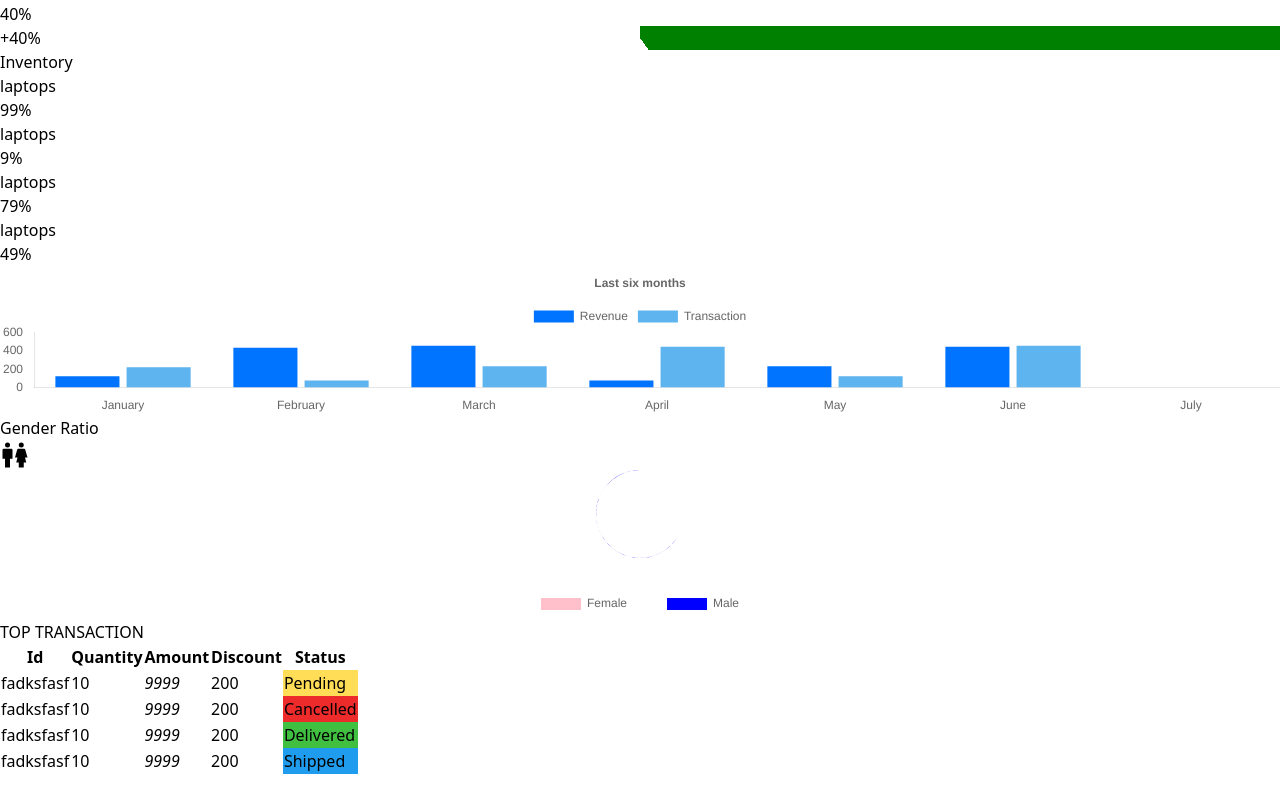
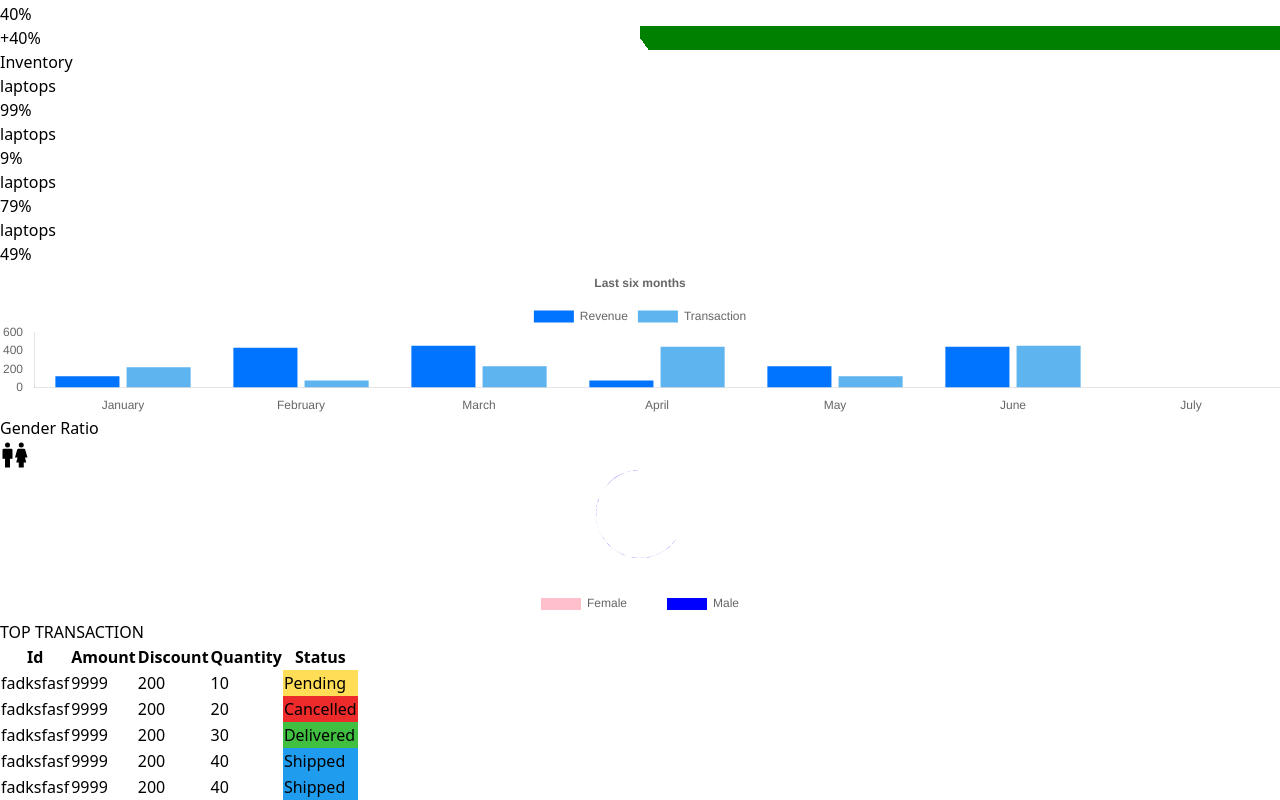
Before and after one commit to niteshgiri-7/dotEcom, a React (Vite) app: page /admin/dashboard in a window 1280 px wide. Shown: the part 583-1383 px from the top of the page. Before the commit the page ends 1357 px from the top, so only its background shows below. Built offline with nearby package versions, Linux system fonts and the light colour scheme.

Commit message:
dashboard-table complete with HOC

```diff
--- /dev/null
+++ b/src/Components/DashboardTable.tsx
@@ -0,0 +1,86 @@
+import { ColumnDef } from '@tanstack/react-table';
+import { useMemo } from 'react';
+import TableHOC from './TableHOC';
+
+type Transaction = {
+    Id: string;
+    Quantity: number;
+    Discount: number;
+    Amount: number;
+    Status: string;
+  }
+
+  const data: Transaction[] = [
+    {
+      Id: "fadksfasf",
+      Quantity: 10,
+      Discount: 200,
+      Amount: 9999,
+      Status: "Pending"
+    },
+    {
+      Id: "fadksfasf",
+      Quantity: 20,
+      Discount: 200,
+      Amount: 9999,
+      Status: "Cancelled"
+    },
+    {
+      Id: "fadksfasf",
+      Quantity: 30,
+      Discount: 200,
+      Amount: 9999,
+      Status: "Delivered"
+    },
+    {
+      Id: "fadksfasf",
+      Quantity: 40,
+      Discount: 200,
+      Amount: 9999,
+      Status: "Shipped"
+    },
+    {
+      Id: "fadksfasf",
+      Quantity: 40,
+      Discount: 200,
+      Amount: 9999,
+      Status: "Shipped"
+    },
+
+  ]
+
+const DashboardTable = () => {
+
+    const columns = useMemo<ColumnDef<Transaction,string>[]>(
+        () => [
+          {
+            accessorKey: 'Id',
+            cell: (info) => info.getValue(),
+          },
+        {
+            accessorKey:"Amount",
+            cell:(info)=>info.getValue(),
+        },
+        {
+            accessorKey:"Discount",
+            cell:(info)=>info.getValue(),
+        },
+        {
+            accessorKey:"Quantity",
+            cell:(info)=>info.getValue()
+        },
+        {
+            accessorKey:"Status",
+            cell:(info)=>info.getValue()
+        }
+        ],
+        []
+      );
+
+
+  return (
+    TableHOC(columns,data,"TOP TRANSACTION")()
+  )
+}
+
+export default DashboardTable
--- a/src/Components/Table.tsx
+++ /dev/null
@@ -1,133 +0,0 @@
-
-
-import {
-  createColumnHelper,
-  flexRender,
-  getCoreRowModel,
-  useReactTable,
-} from '@tanstack/react-table'
-
-type Transaction = {
-  Id: string;
-  Quantity: number;
-  Discount: number;
-  Amount: number;
-  Status: string;
-}
-
-const StatusColor = {
-  Pending: "hsl(48, 100%, 67%)", // Soft Yellow (Indicates waiting)
-  Processing: "hsl(220, 90%, 65%)", // Cool Blue (Represents active work in progress)
-  Shipped: "hsl(204, 86%, 53%)", // Strong Teal (Represents movement & transit)
-  Delivered: "hsl(120, 50%, 50%)", // Deep Green (Represents success & completion)
-  Cancelled: "hsl(0, 85%, 55%)", // Bright Red (Represents termination)
-  default: "hsl(0, 0%, 95%)", // Light Gray (Neutral for unknown statuses)
-};
-
-const data: Transaction[] = [
-  {
-    Id: "fadksfasf",
-    Quantity: 10,
-    Discount: 200,
-    Amount: 9999,
-    Status: "Pending"
-  },
-  {
-    Id: "fadksfasf",
-    Quantity: 10,
-    Discount: 200,
-    Amount: 9999,
-    Status: "Cancelled"
-  },
-  {
-    Id: "fadksfasf",
-    Quantity: 10,
-    Discount: 200,
-    Amount: 9999,
-    Status: "Delivered"
-  },
-  {
-    Id: "fadksfasf",
-    Quantity: 10,
-    Discount: 200,
-    Amount: 9999,
-    Status: "Shipped"
-  },
-
-]
-
-const columnHelper = createColumnHelper<Transaction>()
-
-const columns = [
-
-  //By this way , parent header create garna sakincha, tara header Group garesi tala render garney bela isPlaceHolder check garnu parcha
-
-  // columnHelper.group({
-  //   header: 'Name',
-  //   columns: [
-  //     columnHelper.accessor('firstName', { header: 'First' }), // Child Header
-  //     columnHelper.accessor('lastName', { header: 'Last ' }),   // Child Header
-  //   ],
-  // }),
-  columnHelper.accessor('Id', {
-    cell: info => info.getValue(),
-    footer: info => info.column.id,
-  }),
-  columnHelper.accessor('Quantity', {
-    header: () => 'Quantity',
-    cell: info => info.getValue()
-  }),
-  columnHelper.accessor("Amount", {
-    cell: info => <i>{info.getValue()}</i>,//to customize the cell value
-    header: () => <span>Amount</span>
-  }),
-  columnHelper.accessor('Discount', {
-    header: () => 'Discount',//no need if not passed then the string provided is auto assigned
-    cell: info => info.getValue(),
-
-  }),
-
-  columnHelper.accessor('Status', {
-    header: 'Status',
-    cell: info => <span className='font-semibold text-gray-700'>{info.getValue()}</span>,
-
-  }),
-
-
-]
-export const Table = () => {
-
-  const table = useReactTable({
-    data,
-    columns,
-    getCoreRowModel: getCoreRowModel(),//organizes rows and map them to their respective columns
-  })
-
-  return (
-    <table className='mt-2 h-full w-full border-spacing-y-1 border-separate   md:border-spacing-6 md:border-separate'>
-      <thead className=''>
-        {table.getHeaderGroups().map(headerGroup => (
-          <tr key={headerGroup.id} className=''>
-            {headerGroup.headers.map(header => (
-              <th className='text-center' key={header.id}>{header.isPlaceholder ? null : flexRender(header.column.columnDef.header, header.getContext())}</th>
-            ))}
-          </tr>
-        ))}
-      </thead>
-      <tbody className=''>
-        {table.getRowModel().rows.map(row => (
-          <tr className="" key={row.id}>
-            {row.getVisibleCells().map(cell => {
-              const status = (cell.column.id==="Status"?cell.getValue():StatusColor.default) as keyof typeof StatusColor;
-            return  <td className={`text-center  rounded-2xl p-1`} key={cell.id} style={{backgroundColor:StatusColor[status]}}>
-                {flexRender(cell.column.columnDef.cell, cell.getContext())}
-              </td>
-})
-            }
-          </tr>
-        ))}
-      </tbody>
-    </table>
-
-  )
-}
--- /dev/null
+++ b/src/Components/TableHOC.tsx
@@ -0,0 +1,78 @@
+import { ColumnDef, flexRender, getCoreRowModel, getSortedRowModel, SortingState, useReactTable } from '@tanstack/react-table';
+import { useState } from 'react';
+import { FcGenericSortingAsc, FcGenericSortingDesc } from 'react-icons/fc';
+
+const TableHOC = <T extends object,U>(columns:ColumnDef<T,U>[], data: T[], heading: string) => {
+    const StatusColor = {
+        Pending: "hsl(48, 100%, 67%)", // Soft Yellow (Indicates waiting)
+        Processing: "hsl(220, 90%, 65%)", // Cool Blue (Represents active work in progress)
+        Shipped: "hsl(204, 86%, 53%)", // Strong Teal (Represents movement & transit)
+        Delivered: "hsl(120, 50%, 50%)", // Deep Green (Represents success & completion)
+        Cancelled: "hsl(0, 85%, 55%)", // Bright Red (Represents termination)
+        default: "hsl(0, 0%, 95%)", // Light Gray (Neutral for unknown statuses)
+      };
+
+    return function Table() {
+        const [sorting, setSorting] = useState<SortingState>([]);
+        const table = useReactTable({
+            data,
+            columns,
+            state: { sorting },
+            onSortingChange: setSorting,
+            getCoreRowModel: getCoreRowModel(),//organizes rows and map them to their respective columns
+            getSortedRowModel: getSortedRowModel(),
+        })
+
+        return (
+            <div className="mt-5 pt-2 w-full h-fit lg:mt-0 lg:flex-1 lg:h-[25rem] bg-white rounded-xl lg:p-5 text-sm md:text-lg">
+                <h2 className="font-bold text-2xl text-center">{heading}</h2>
+                <div className="lg:p-3  flex justify-center items-center">
+                    <table className='mt-2 h-full w-full border-spacing-y-1 border-separate   md:border-spacing-4 md:border-separate text-[0.8rem] md:text-[1.1rem]'>
+
+                        <thead >
+
+                            {table.getHeaderGroups().map(headerGroup => (
+                                <tr key={headerGroup.id} className=''>
+
+                                    {headerGroup.headers.map(header => (
+                                        <th className='text-center cursor-pointer' key={header.id}
+                                            onClick={
+                                                header.column.getToggleSortingHandler()
+                                            }>
+                                            <div className='flex justify-center items-center gap-1 select-none'>
+
+                                                {header.isPlaceholder ? null : flexRender(header.column.columnDef.header, header.getContext())}
+                                                {header.column.getIsSorted() ? (
+                                                    header.column.getIsSorted() === 'asc' ? <FcGenericSortingAsc /> : <FcGenericSortingDesc />
+                                                ) : null}
+                                            </div>
+                                        </th>
+                                    ))}
+                                </tr>
+                            ))}
+                        </thead>
+                        <tbody >
+                            {table.getRowModel().rows.map(row => (
+                                <tr key={row.id}>
+                                    {row.getVisibleCells().map(cell => {
+
+                                        const status = (cell.column.id === "Status" ? cell.getValue() : StatusColor.default) as keyof typeof StatusColor;
+
+                                        return (
+                                            <td className={`text-center  rounded-2xl p-1`} key={cell.id} style={{ backgroundColor: StatusColor[status] }}>
+                                                {flexRender(cell.column.columnDef.cell, cell.getContext())}
+                                            </td>
+                                        )
+                                    })
+                                    }
+                                </tr>
+                            ))}
+                        </tbody>
+                    </table>
+                </div>
+            </div>
+        )
+    }
+}
+
+export default TableHOC;
--- a/src/Pages/Dashboard.tsx
+++ b/src/Pages/Dashboard.tsx
@@ -1,10 +1,10 @@
 import { BiMaleFemale, BiSearch } from "react-icons/bi";
 import { RiNotification2Line, RiUser2Line } from "react-icons/ri";
+import BarChart from "../Components/BarChart";
+import Card from "../Components/Card";
+import DashboardTable from "../Components/DashboardTable";
+import DoughnutChart from "../Components/DoughnutChart";
 import NavBar from "../Components/NavBar";
-import Card from "../Components/Card";
-import BarChart from "../Components/BarChart";
-import DoughnutChart from "../Components/DoughnutChart";
-import { Table } from "../Components/Table";
 
 
 const Dashboard = () => {
@@ -104,13 +104,7 @@ const Dashboard = () => {
               <DoughnutChart backgroundColor={["pink", "blue"]} data={[12, 23]} labels={["Female", "Male"]} cutout={90} />
             </div>
           </div>
-          <div className="mt-5 pt-2 w-full h-fit lg:mt-0 lg:flex-1 lg:h-[25rem] bg-white rounded-xl lg:p-5 text-sm md:text-lg">
-            <h2 className="font-bold text-2xl text-center">TOP TRANSACTION</h2>
-            <div className="lg:p-3  flex justify-center items-center">
-
-            <Table />
-            </div>
-          </div>
+        <DashboardTable/>
         </section>
 
       </main>
@@ -125,6 +119,7 @@ interface inventoryPropsType {
 
 const Inventory = ({ inStock, name }: inventoryPropsType) => {
   const color = `hsl(${Math.round((inStock / 100) * 120)}, 100%, 50%)`;
+
 
   return (
     <div className="flex items-center gap-2 w-full  p-3">
```
